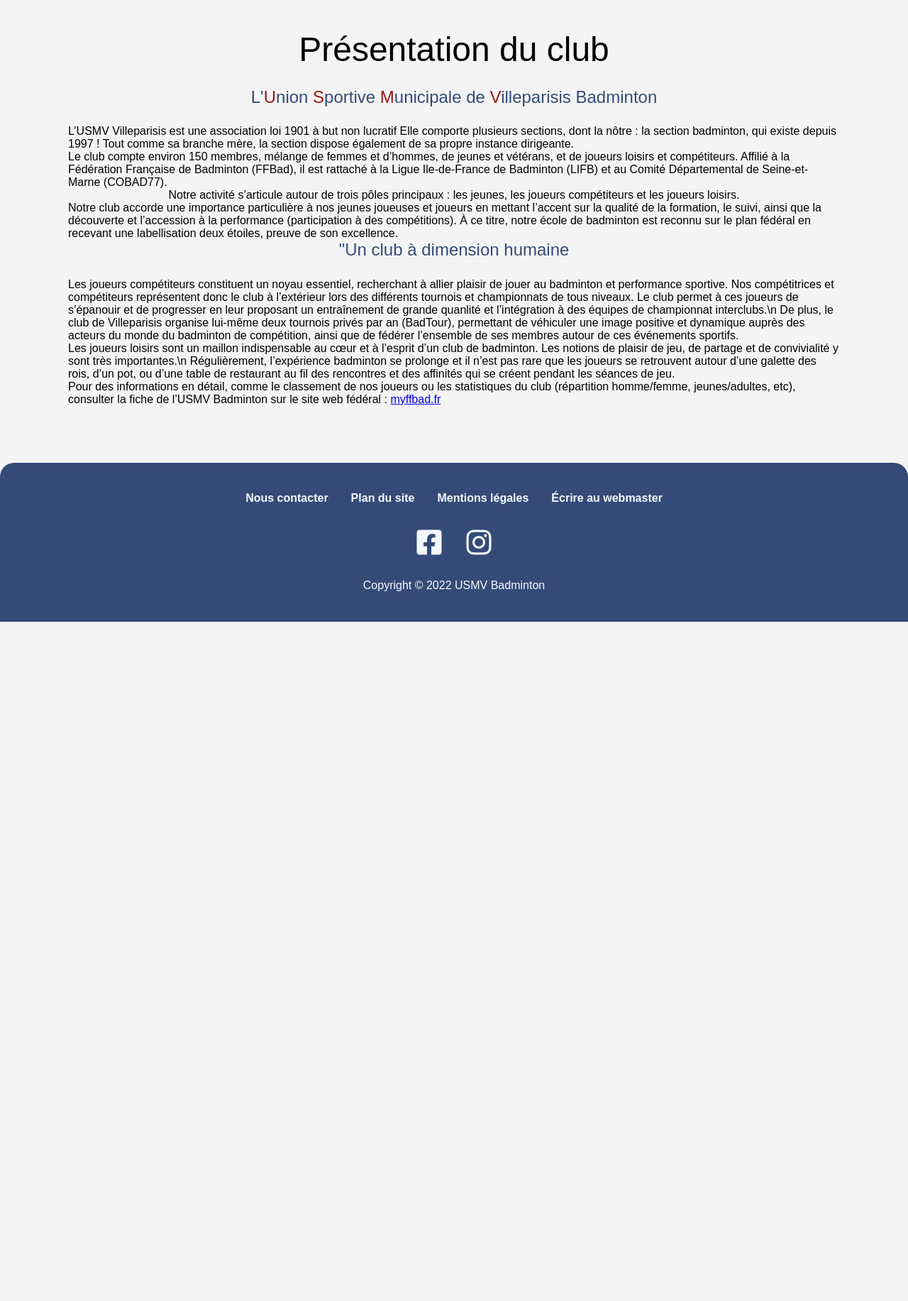
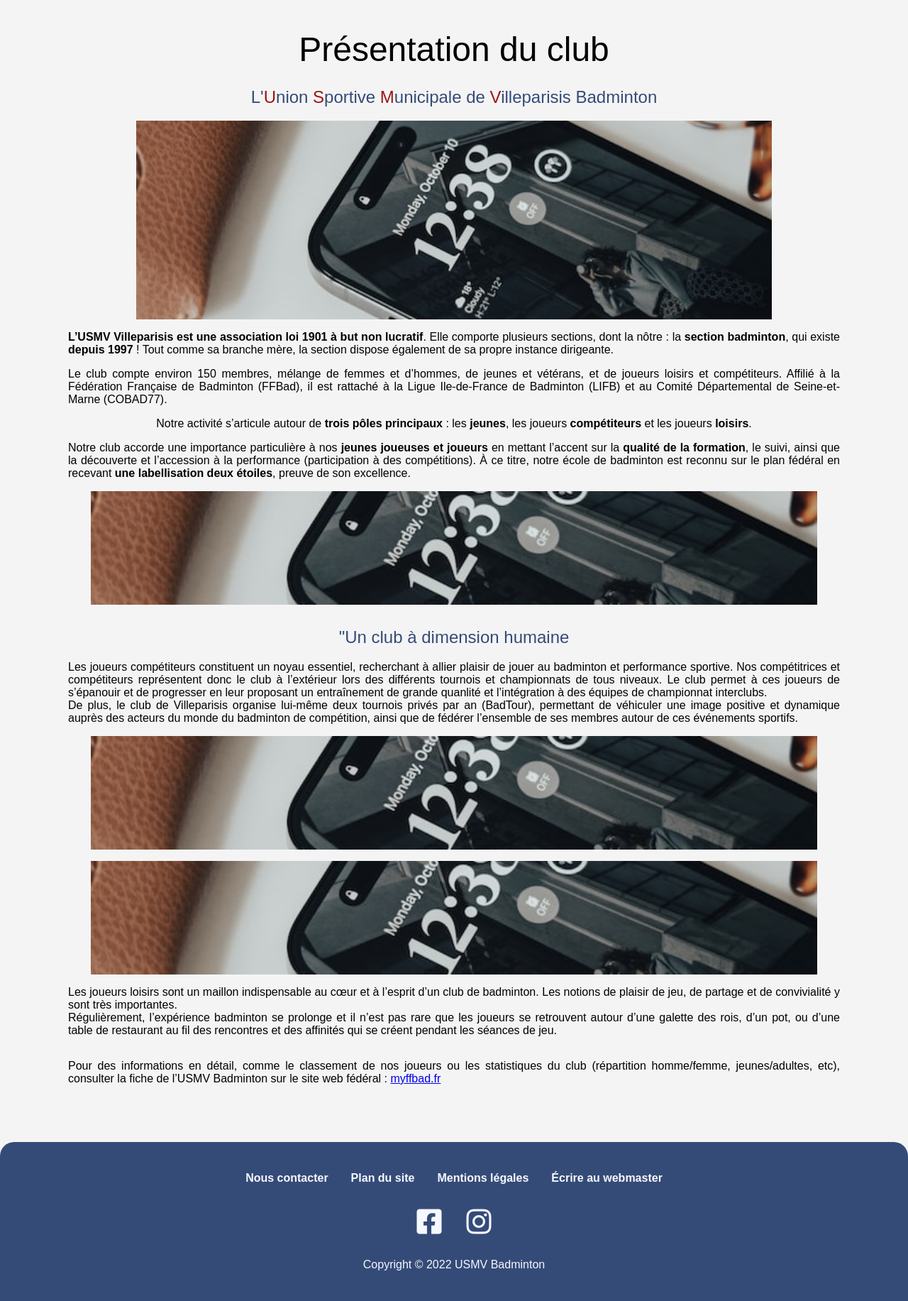
Before and after one commit to NicoMaff/usmv-app, a Symfony app: template templates/public/club/introduction.html.twig in a window 1280 px wide. Shown: the part 70-1903 px from the top of the page at 71% size. Before the commit the page ends 946 px from the top, so only its background shows below. Run offline with Twig, Linux system fonts and the light colour scheme; the template is opened without the code that fills it, so the values that code supplies are empty; some libraries are stand-ins or nearby versions; some web fonts are replaced.

Commit message:
:lipstick: add club-introduction design

```diff
--- a/public/css/style.css
+++ b/public/css/style.css
@@ -943,39 +943,64 @@ footer p {
   font-size: 1.5rem;
   color: #354b77;
   text-align: center;
-  margin-bottom: 1.6rem;
+  margin-bottom: 1.2rem;
 }
 .club-introduction h2 span {
   color: #9d1414;
 }
-.club-introduction .bloc-1 {
+.club-introduction p {
+  text-align: justify;
+}
+.club-introduction p span {
+  font-weight: 600;
+}
+.club-introduction .container {
   display: flex;
   flex-direction: column;
+  justify-content: space-between;
   align-items: center;
+  gap: 1rem;
+  margin-bottom: 2rem;
 }
-.club {
+.club-introduction .img {
+  object-fit: cover;
+}
+.club-introduction .img-1 {
+  height: 35vh;
+  width: 70vw;
+}
+.club-introduction .img-2 {
+  height: 20vh;
+  width: 80vw;
+}
+.club-introduction .img-3, .club-introduction .img-4 {
+  height: 20vh;
+  width: 80vw;
+}
+
+.club-contributors {
   max-width: 1500px;
 }
-.club section {
+.club-contributors section {
   margin-bottom: 2rem;
 }
 @media (min-width: 600px) {
-  .club section {
+  .club-contributors section {
     margin-bottom: 2.5rem;
   }
 }
-.club h2 {
+.club-contributors h2 {
   font-family: "Montserrat-reg", sans-serif;
   font-size: 1.5rem;
   font-weight: 600;
   margin-bottom: 1rem;
 }
 @media (min-width: 600px) {
-  .club h2 {
+  .club-contributors h2 {
     margin-bottom: 1.5rem;
   }
 }
-.club h3 {
+.club-contributors h3 {
   display: flex;
   justify-content: center;
   align-items: center;
--- a/sass/pages/_club-contributors.scss
+++ b/sass/pages/_club-contributors.scss
@@ -1,4 +1,4 @@
-.club {
+.club-contributors {
   max-width: 1500px;
 
   section {
--- a/sass/pages/_club-introduction.scss
+++ b/sass/pages/_club-introduction.scss
@@ -4,19 +4,46 @@
     font-size: 1.5rem;
     color: $bg-1;
     text-align: center;
-    margin-bottom: 1.6rem;
+    margin-bottom: 1.2rem;
 
     span {
       color: $danger-1;
     }
   }
 
-  .bloc-1 {
+  p {
+    text-align: justify;
+
+    span {
+      font-weight: 600;
+    }
+  }
+
+  .container {
     display: flex;
     flex-direction: column;
+    justify-content: space-between;
     align-items: center;
+    gap: 1rem;
+    margin-bottom: 2rem;
   }
 
-  .img-1 {
+  .img {
+    object-fit: cover;
+
+    &-1 {
+      height: 35vh;
+      width: 70vw;
+    }
+
+    &-2 {
+      height: 20vh;
+      width: 80vw;
+    }
+    &-3,
+    &-4 {
+      height: 20vh;
+      width: 80vw;
+    }
   }
 }
--- a/templates/public/club/introduction.html.twig
+++ b/templates/public/club/introduction.html.twig
@@ -10,10 +10,10 @@
 
     <h2>L'<span>U</span>nion <span>S</span>portive <span>M</span>unicipale de <span>V</span>illeparisis Badminton</h2>
 
-    <div class="bloc-1">
-      <div class="img-1"></div>
+    <div class="container">
+      <img src="/assets/img/default.jpg" alt="photo de l'entrée du gymnase" class="img img-1">
       <p>
-        <span>L’USMV Villeparisis est une association loi 1901 à but non lucratif</span> Elle comporte plusieurs sections, dont la nôtre : la <span>section badminton</span>, qui existe <span>depuis 1997</span> ! Tout comme sa branche mère, la section dispose également de sa propre instance dirigeante.
+        <span>L’USMV Villeparisis est une association loi 1901 à but non lucratif</span>. Elle comporte plusieurs sections, dont la nôtre : la <span>section badminton</span>, qui existe <span>depuis 1997</span> ! Tout comme sa branche mère, la section dispose également de sa propre instance dirigeante.
       </p>
       <p>
         Le club compte environ 150 membres, mélange de femmes et d’hommes, de jeunes et vétérans, et de joueurs loisirs et compétiteurs. Affilié à la Fédération Française de Badminton (FFBad), il est rattaché à la Ligue Ile-de-France de Badminton (LIFB) et au Comité Départemental de Seine-et-Marne (COBAD77).
@@ -24,19 +24,19 @@
       <p>
         Notre club accorde une importance particulière à nos <span>jeunes joueuses et joueurs</span> en mettant l’accent sur la <span>qualité de la formation</span>, le suivi, ainsi que la découverte et l’accession à la performance (participation à des compétitions). À ce titre, notre école de badminton est reconnu sur le plan fédéral en recevant <span>une labellisation deux étoiles</span>, preuve de son excellence.
       </p>
-      <div class="img-2"></div>
+      <img src="/assets/img/default.jpg" alt="photo de l'entrée du gymnase" class="img img-2">
     </div>
 
-    <div class="bloc-2">
-      <h2>"Un club à dimension humaine</h2>
+    <h2>"Un club à dimension humaine</h2>
+    <div class="container">
       <p>
-        Les joueurs compétiteurs constituent un noyau essentiel, recherchant à allier plaisir de jouer au badminton et performance sportive. Nos compétitrices et compétiteurs représentent donc le club à l’extérieur lors des différents tournois et championnats de tous niveaux. Le club permet à ces joueurs de s’épanouir et de progresser en leur proposant un entraînement de grande quanlité et l’intégration à des équipes de championnat interclubs.\n
+        Les joueurs compétiteurs constituent un noyau essentiel, recherchant à allier plaisir de jouer au badminton et performance sportive. Nos compétitrices et compétiteurs représentent donc le club à l’extérieur lors des différents tournois et championnats de tous niveaux. Le club permet à ces joueurs de s’épanouir et de progresser en leur proposant un entraînement de grande quanlité et l’intégration à des équipes de championnat interclubs.<br>
         De plus, le club de Villeparisis organise lui-même deux tournois privés par an (BadTour), permettant de véhiculer une image positive et dynamique auprès des acteurs du monde du badminton de compétition, ainsi que de fédérer l’ensemble de ses membres autour de ces événements sportifs.
       </p>
-      <div class="img-3"></div>
-      <div class="img-4"></div>
+      <img src="/assets/img/default.jpg" alt="photo de l'entrée du gymnase" class="img img-3">
+      <img src="/assets/img/default.jpg" alt="photo de l'entrée du gymnase" class="img img-4">
       <p>
-        Les joueurs loisirs sont un maillon indispensable au cœur et à l’esprit d’un club de badminton. Les notions de plaisir de jeu, de partage et de convivialité y sont très importantes.\n
+        Les joueurs loisirs sont un maillon indispensable au cœur et à l’esprit d’un club de badminton. Les notions de plaisir de jeu, de partage et de convivialité y sont très importantes.<br>
         Régulièrement, l’expérience badminton se prolonge et il n’est pas rare que les joueurs se retrouvent autour d’une galette des rois, d’un pot, ou d’une table de restaurant au fil des rencontres et des affinités qui se créent pendant les séances de jeu.
       </p>
     </div>
```
Also changed, not shown: other parts of public/css/style.css (+48 -48 lines), public/assets/img/default.jpg (added), 4 other files.
